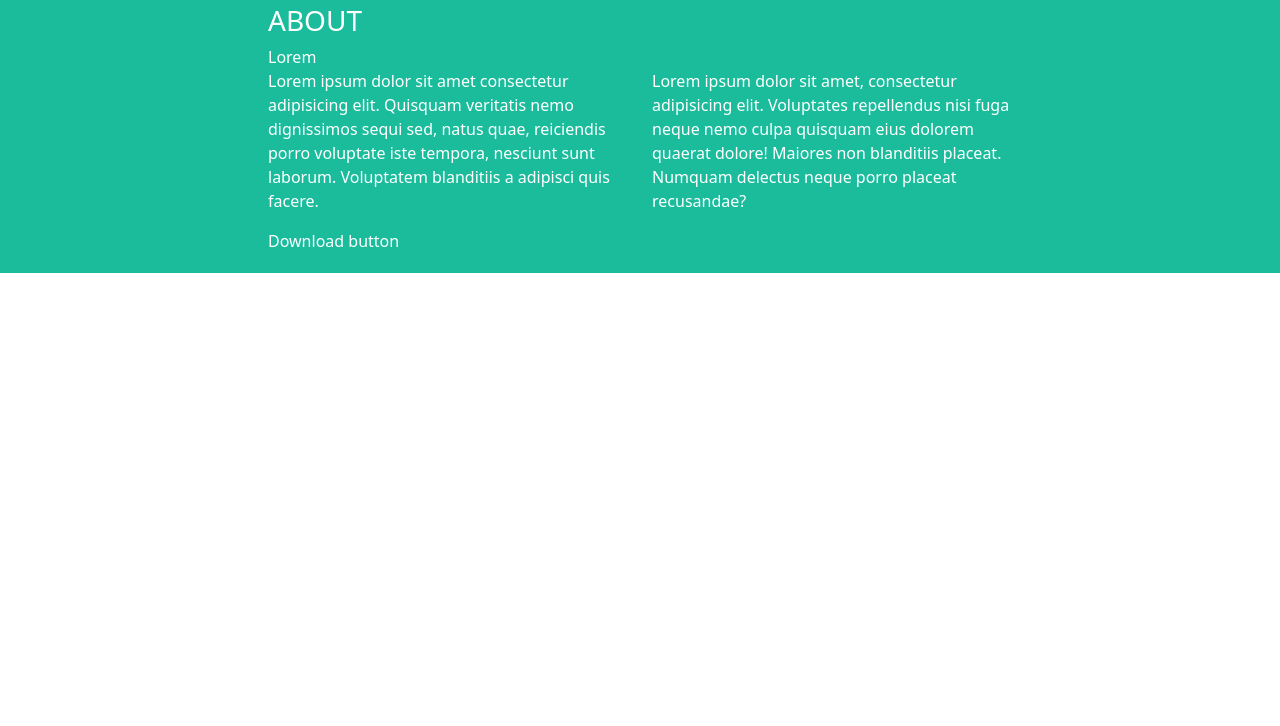
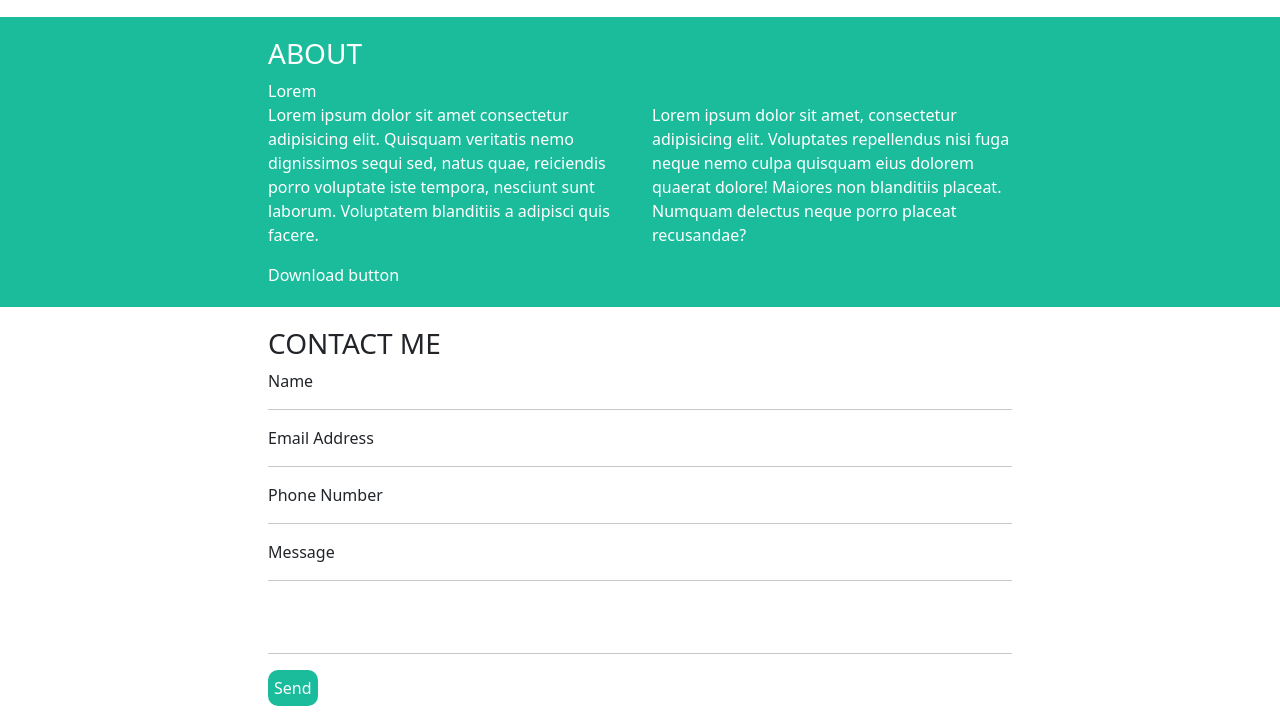
Before and after one commit to painteyes/-html-css-bootstrap-freelancer, a plain HTML site: page index.html in a window 1280 px wide. Shown: the part 1025-1751 px from the top of the page. Before the commit the page ends 1298 px from the top, so only its background shows below. Drawn offline with nearby package versions, Linux system fonts and the light colour scheme.

Commit message:
commit changes

```diff
--- a/css/style.css
+++ b/css/style.css
@@ -24,9 +24,9 @@ img{
     vertical-align: middle;
 }
 
-.list-menu * {
+ul li{
     list-style-type:none;
-    display: inline-block;
+    /* display: inline-block; */
 }
 .burger-menu{
     font-size: x-large;
@@ -63,3 +63,18 @@ img{
     width: 60%;
     margin: auto;
 }
+
+.contact{
+    padding: 20px 0;
+}
+
+.form{
+    margin-bottom: 40px;
+}
+
+.btn{
+    background-color: #1abc9c;
+    border-radius: 10px;
+    padding: 5px;
+    color: white;
+}
--- a/index.html
+++ b/index.html
@@ -108,7 +108,7 @@
 
             <div class="container-fluid">
 
-                <div class="row">
+                <div class="row ">
                     <h3>ABOUT</h3>
                     <div>Lorem</div>
                 </div>
@@ -122,7 +122,47 @@
             </div>
 
 
+        </div>
+    </section>
 
+    <section class="contact">
+
+        <div class="my_container">
+
+            <div class="container-fluid">
+
+                <div class="row ">
+                    <h3>CONTACT ME</h3>
+
+                    <ul class="form">
+                        <li>
+                            Name
+                            <hr>
+                        </li>
+
+                        <li>
+                            Email Address
+                            <hr>
+                        </li>
+
+                        <li>
+                            Phone Number
+                            <hr>
+                        </li>
+
+                        <li>
+                            Message
+                            <hr>
+                        </li>
+                    </ul>
+                </div>
+
+                <hr>
+                <div class="btn">
+                    Send
+                </div>
+
+            </div>
 
 
         </div>
```
